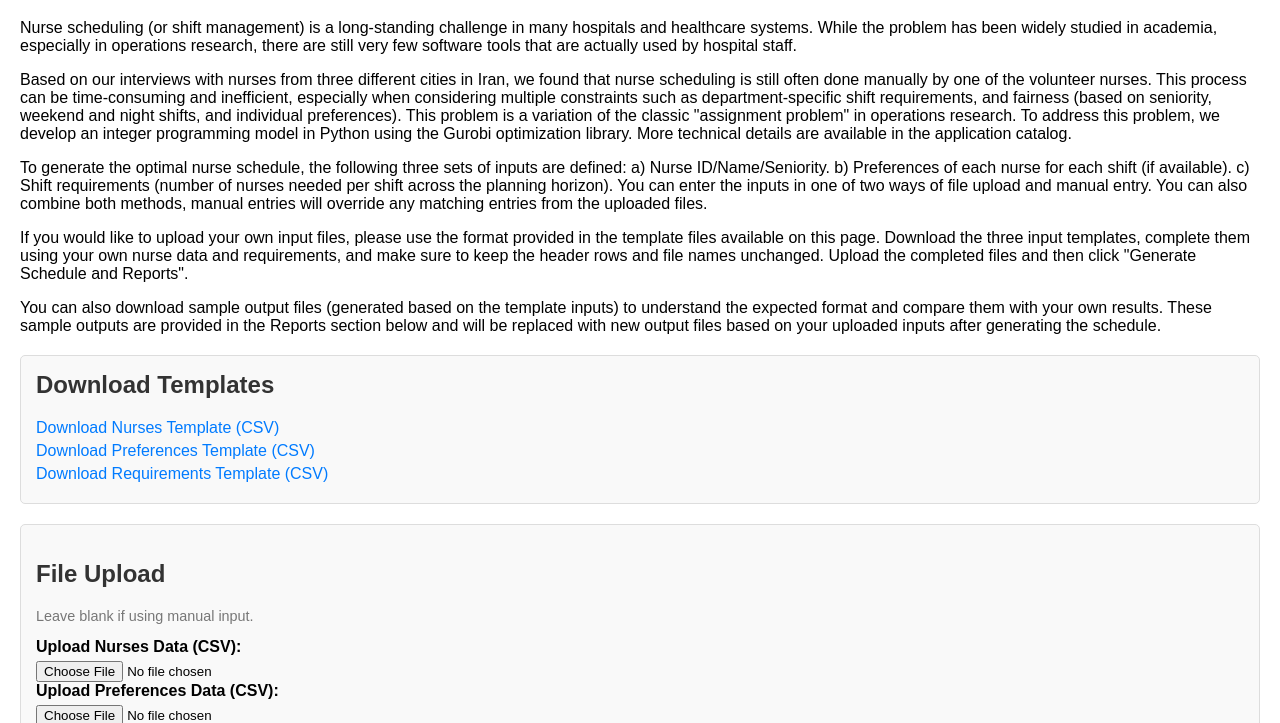
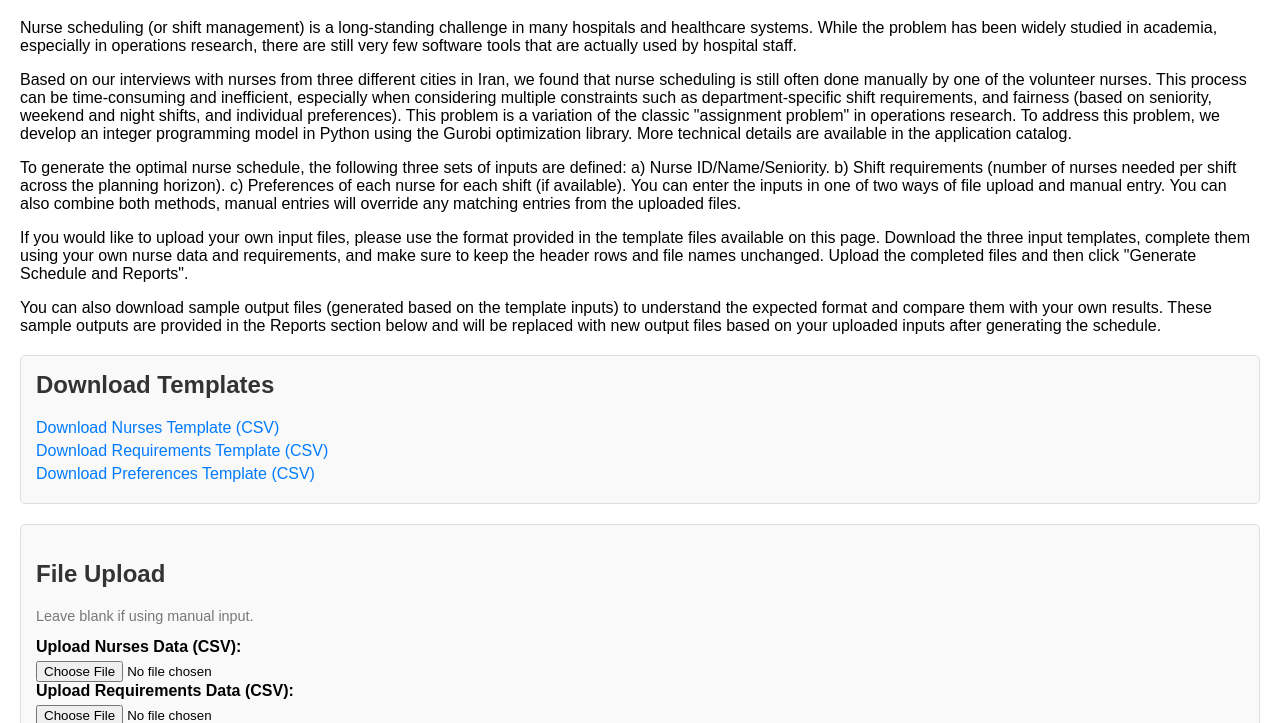
Before and after one commit to hamedmilani/hamedmilani.github.io, a plain HTML site: page projects/helsa/nsp_ui.html in a window 1280 px wide. Shown: the part 61-784 px from the top of the page. Drawn offline with Linux system fonts and the light colour scheme.

Commit message:
Update nsp_ui.html

```diff
--- a/projects/helsa/nsp_ui.html
+++ b/projects/helsa/nsp_ui.html
@@ -161,15 +161,15 @@
     <h1>Helsa Nurse Scheduling Application</h1>
     <p>Nurse scheduling (or shift management) is a long-standing challenge in many hospitals and healthcare systems. While the problem has been widely studied in academia, especially in operations research, there are still very few software tools that are actually used by hospital staff.</p>
     <p>Based on our interviews with nurses from three different cities in Iran, we found that nurse scheduling is still often done manually by one of the volunteer nurses. This process can be time-consuming and inefficient, especially when considering multiple constraints such as department-specific shift requirements, and fairness (based on seniority, weekend and night shifts, and individual preferences). This problem is a variation of the classic "assignment problem" in operations research. To address this problem, we develop an integer programming model in Python using the Gurobi optimization library. More technical details are available in the application catalog.</p>
-    <p>To generate the optimal nurse schedule, the following three sets of inputs are defined: a) Nurse ID/Name/Seniority. b) Preferences of each nurse for each shift (if available). c) Shift requirements (number of nurses needed per shift across the planning horizon). You can enter the inputs in one of two ways of file upload and manual entry. You can also combine both methods, manual entries will override any matching entries from the uploaded files.</p>
+    <p>To generate the optimal nurse schedule, the following three sets of inputs are defined: a) Nurse ID/Name/Seniority. b) Shift requirements (number of nurses needed per shift across the planning horizon). c) Preferences of each nurse for each shift (if available). You can enter the inputs in one of two ways of file upload and manual entry. You can also combine both methods, manual entries will override any matching entries from the uploaded files.</p>
     <p>If you would like to upload your own input files, please use the format provided in the template files available on this page. Download the three input templates, complete them using your own nurse data and requirements, and make sure to keep the header rows and file names unchanged. Upload the completed files and then click "Generate Schedule and Reports".</p>
     <p>You can also download sample output files (generated based on the template inputs) to understand the expected format and compare them with your own results. These sample outputs are provided in the Reports section below and will be replaced with new output files based on your uploaded inputs after generating the schedule.</p>
 
     <div id="templates" class="input-section">
         <h2>Download Templates</h2>
         <a href="templates/nurses_file.csv" download="nurses_file.csv">Download Nurses Template (CSV)</a>
+        <a href="templates/requirements_file.csv" download="requirements_file.csv">Download Requirements Template (CSV)</a>
         <a href="templates/preferences_file.csv" download="preferences_file.csv">Download Preferences Template (CSV)</a>
-        <a href="templates/requirements_file.csv" download="requirements_file.csv">Download Requirements Template (CSV)</a>
     </div>
 
     <div class="input-section">
@@ -177,10 +177,10 @@
         <p class="note">Leave blank if using manual input.</p>
         <label for="nursesFile" class="upload-label">Upload Nurses Data (CSV):</label>
         <input type="file" id="nursesFile" accept=".csv">
+        <label for="requirementsFile" class="upload-label">Upload Requirements Data (CSV):</label>
+        <input type="file" id="requirementsFile" accept=".csv">
         <label for="preferencesFile" class="upload-label">Upload Preferences Data (CSV):</label>
         <input type="file" id="preferencesFile" accept=".csv">
-        <label for="requirementsFile" class="upload-label">Upload Requirements Data (CSV):</label>
-        <input type="file" id="requirementsFile" accept=".csv">
     </div>
 
     <div class="input-section">
```
